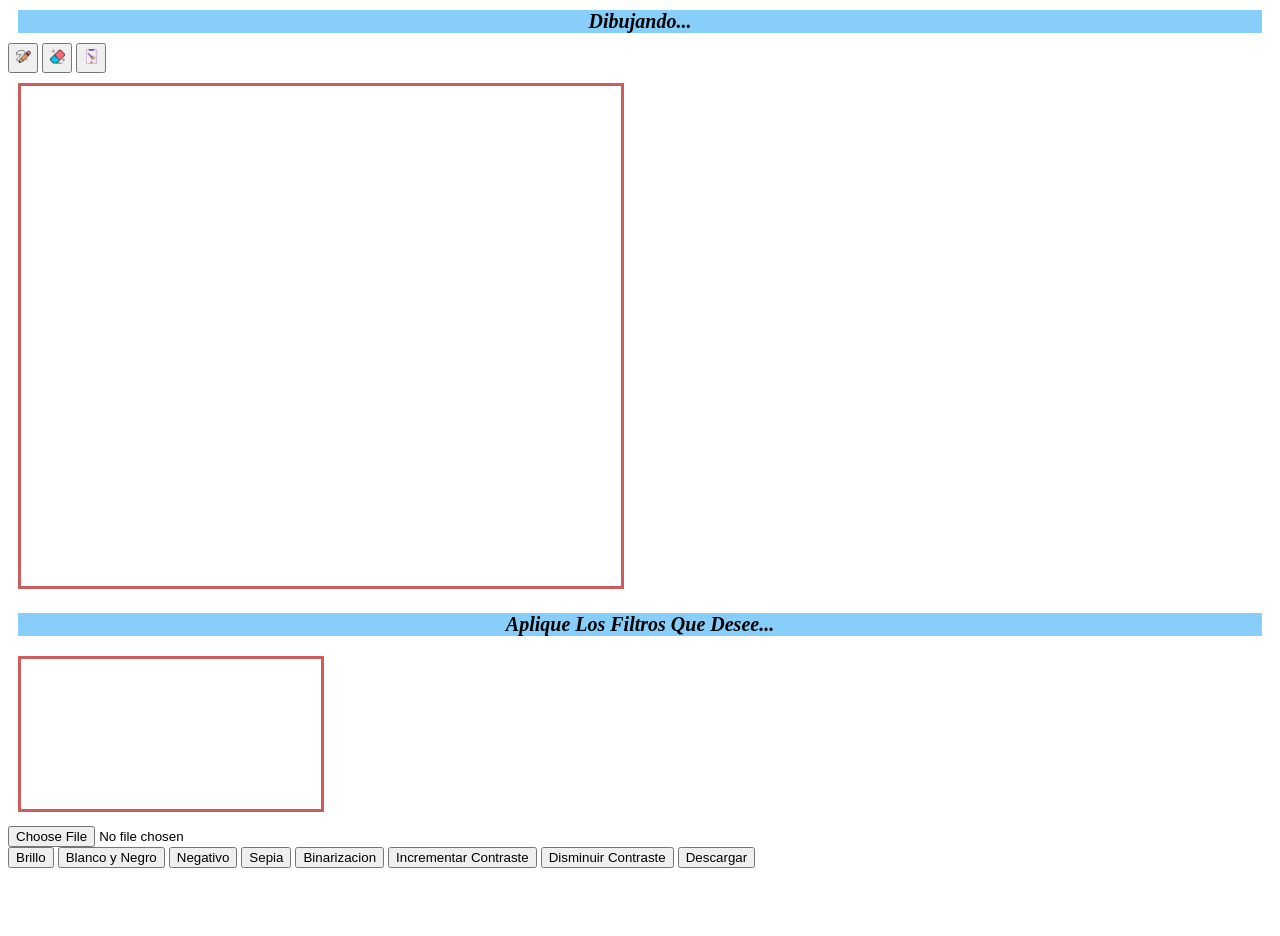
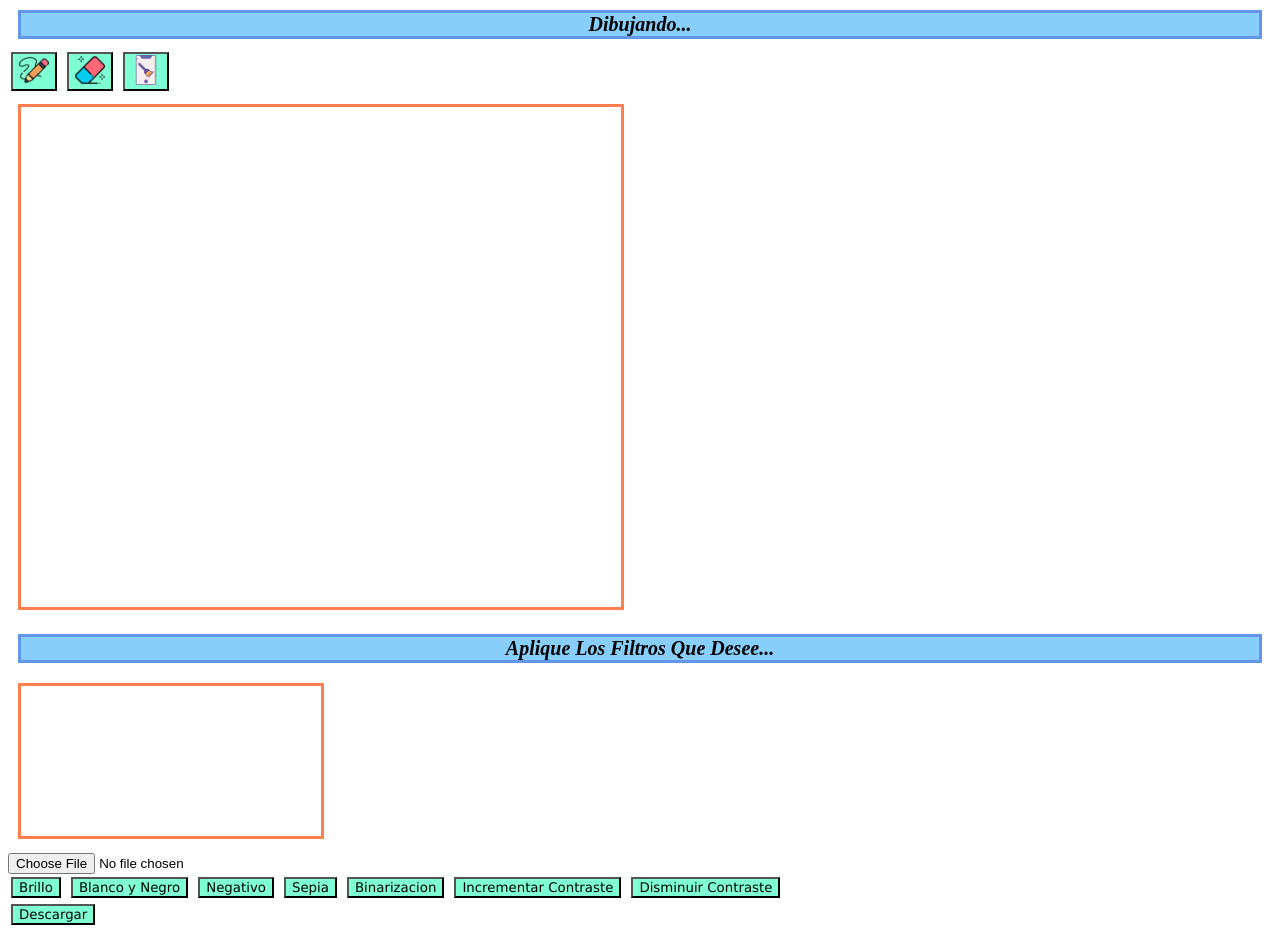
Before and after one commit to PauCasado/Interfaces, a plain HTML site: page Entregable1/index.html in a window 1280 px wide. Before the commit the page ends 876 px from the top, so only its background shows below. Drawn offline with Linux system fonts and the light colour scheme.

Commit message:
acomodando estilos

```diff
--- a/Entregable1/css.css
+++ b/Entregable1/css.css
@@ -1,14 +1,17 @@
 .button{
-    width: 30px;
-    height: 30px;
+    width: auto;
+    height: auto;
+    font-family: Verdana, Geneva, Tahoma, sans-serif;
+    background-color: aquamarine;
+    margin: 3px;
 }
 canvas{
-    border: solid 3px indianred;
+    border: solid 3px coral;
     margin:10px;
 }
 img{
-    width: 15px;;
-    height: 15px;
+    width: 30px;;
+    height: 30px;
     border-radius: 0%;
 }
 h3{
@@ -18,5 +21,5 @@ h3{
     text-align: center;
     text-transform: capitalize;
     background-color: lightskyblue;
-
+    border: solid cornflowerblue;
 }
--- a/Entregable1/index.html
+++ b/Entregable1/index.html
@@ -32,14 +32,17 @@
         <input class="form-control" type="file" id="upload">
     </div>
     <div>
-        <button id="filtroBrillo">Brillo</button>
-        <button id="filtroNegativo">Blanco y Negro</button>
-        <button id="filtroInvertir">Negativo</button>
-        <button id="filtroSepia">Sepia</button>
-        <button id="filtroBinarizacion">Binarizacion</button>
-        <button id="filtroContrasteMas">Incrementar Contraste</button>
-        <button id="filtroContrasteMenos">Disminuir Contraste</button>
-        <button id="guardarImagen">Descargar</button>
+        <button class="button" id="filtroBrillo">Brillo</button>
+        <button class="button" id="filtroByN">Blanco y Negro</button>
+        <button class="button" id="filtroNegativo">Negativo</button>
+        <button class="button" id="filtroSepia">Sepia</button>
+        <button class="button" id="filtroBinarizacion">Binarizacion</button>
+        <button class="button" id="filtroContrasteMas">Incrementar Contraste</button>
+        <button class="button" id="filtroContrasteMenos">Disminuir Contraste</button>
+
+    </div>
+    <div>
+        <button class="button" id="guardarImagen">Descargar</button>
     </div>
 
 
--- a/Entregable1/index.js
+++ b/Entregable1/index.js
@@ -16,9 +16,7 @@ document.addEventListener('DOMContentLoaded', () => {
         canvasdibujo.addEventListener('mousedown', iniciarBorrado);
         canvasdibujo.addEventListener('mouseup', detenerBorrado);
         canvasdibujo.addEventListener('mousemove', borro);
-
     });
-
 
     let imageData = ctxdibujo.createImageData(canvasdibujo.width,canvasdibujo.height);
 
@@ -127,13 +125,13 @@ document.addEventListener('DOMContentLoaded', () => {
     }
     });
 
-    //FILTRO NEGATIVO
+    //FILTRO BLANCO Y NEGRO
     //http://w3.unpocodetodo.info/canvas/blancoynegro.php
-    let botonNegativo = document.getElementById('filtroNegativo');
-    botonNegativo.addEventListener('click', function(){
-      filtroNegativo();
+    let botonByN = document.getElementById('filtroByN');
+    botonByN.addEventListener('click', function(){
+      filtroByN();
     });
-    function filtroNegativo() {
+    function filtroByN() {
         var imageData = ctximagen.getImageData(0, 0, canvasimagen.width, canvasimagen.height);
         var pixels = imageData.data;
         var numPixels = imageData.width * imageData.height;
@@ -151,13 +149,13 @@ document.addEventListener('DOMContentLoaded', () => {
 
     };
 
-    //FILTRO INVERTIR
+    //FILTRO NEGATIVO
     //http://w3.unpocodetodo.info/canvas/negativo.php
-    let botonInvertir = document.getElementById('filtroInvertir');
-    botonInvertir.addEventListener('click', function(){
-        filtroInvertir();
+    let botonNegativo = document.getElementById('filtroNegativo');
+    botonNegativo.addEventListener('click', function(){
+        filtroNegativo();
     });
-    function filtroInvertir(){
+    function filtroNegativo(){
         //Devuelve un objeto imgData con los datos de todos los píxeles de la imagen
         var imgData = ctximagen.getImageData(0, 0, canvasimagen.width, canvasimagen.height);
         var pixels = imgData.data;
```
